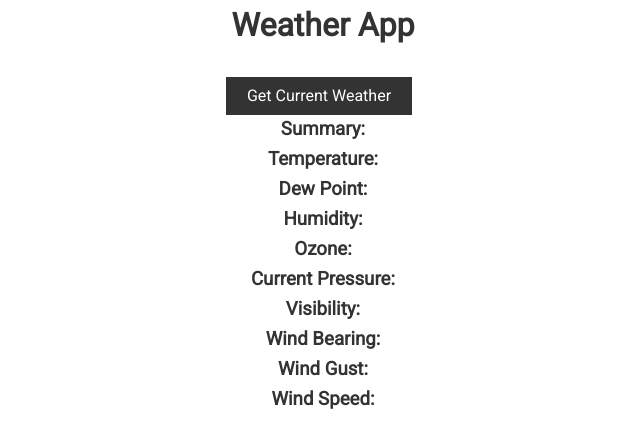
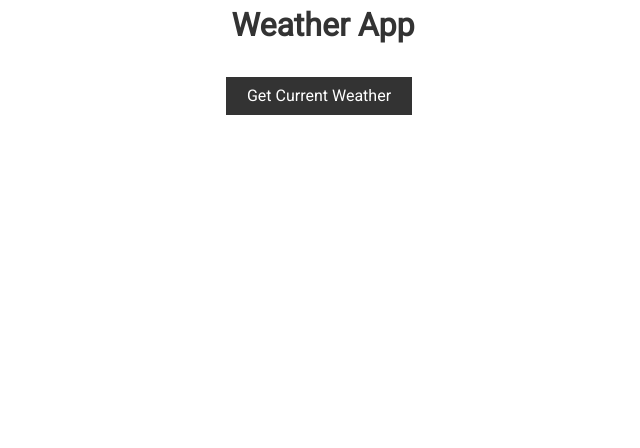
Before and after one commit to abdulahiroble/react-weather-app, a React (Create React App) app: page / in a window 1280 px wide. Shown: the top 448 px of the page, without its empty margins (317-957 px from the left). Built offline with nearby package versions, Linux system fonts and the light colour scheme; no server answers.

Commit message:
Added a spinner and also created a new state which holds the weather description

```diff
--- a/src/App.js
+++ b/src/App.js
@@ -4,29 +4,117 @@ import "./App.css";
 import axios from "axios";
 import Ui from "./components/layout/Ui";
 import Data from "./components/weather-info/Data";
+import Spinner from "./components/layout/Spinner";
 
 class App extends Component {
   state = {
-    weather: []
+    weather: [],
+    loading: false,
+    button: true,
+    message: ""
   };
-  async componentDidMount() {
+
+  showData = async () => {
     this.setState({ loading: true });
     const res = await axios.get(
       "https://cors-anywhere.herokuapp.com/https://api.darksky.net/forecast/c5dd4d4949520c4f85675def7c5a3a41/55.676098,12.568337"
     );
 
-    // Reset state
-    this.setState({ weather: res.data.currently });
+    // Faking API Call Response here
+    setTimeout(() => {
+      this.setState({ loading: false });
+    }, 2000);
 
-    // console.log(res.data);
-  }
+    // Fetching the data after 2 seconds
+    setTimeout(() => {
+      this.setState({ weather: res.data.currently });
+      this.setState({
+        message: [
+          "Summary: ",
+          "Temperature: ",
+          "Dew Point: ",
+          "Humidity: ",
+          "Ozone: ",
+          "Current Pressure: ",
+          "Visibility: ",
+          "Wind Bearing",
+          "Wind Gust: ",
+          "Wind Speed: "
+        ]
+      });
+      //this.setState({ message: "Temperature: " });
+    }, 2000);
+
+    /*     setTimeout(() => {
+      this.setState({ weather: "Summary: " });
+    }, 2000); */
+  };
+
+  /*   messages = () => {
+    setTimeout(() => {
+      this.setState({ message: "Summary: " });
+    }, 2000);
+  };
+ */
+  /*   fetchData = () => {
+    this.setState({ loading: true });
+
+    // Faking API Call here
+    setTimeout(() => {
+      this.setState({ loading: false });
+    }, 2000);
+  }; */
+
   render() {
+    // Destructuring
+    const { weather, loading, message } = this.state;
     return (
       <div className="App">
-        <Ui title="Weather App" button="Get Current Weather" />
-        {/* <Weather weather={this.state.weather} loading={this.state.loading} /> */}
+        {/*         <button onClick={this.showData}>Show Data</button>
+        <div>{this.state.weather.summary}</div> */}
+
+        {/*         <button onClick={this.messages}>Show Data</button>
+        <div>{this.state.message}</div> */}
+
+        {/*         <button onClick={this.fetchData}> Click Here</button>
+        <br />
+        {loading && <Spinner />} */}
+
+        {/*         <button onClick={this.fetchData} disabled={loading}>
+          {loading && <Spinner />}
+          {loading && <span>Loading from server</span>}
+          {loading && <span>Fetch Data from server</span>}
+        </button> */}
+
+        <Ui
+          title="Weather App"
+          button="Get Current Weather"
+          loading={this.fetchData}
+          spinner={loading && <Spinner />}
+          summaryText={message}
+          temperatureText={message}
+          dewPointText={message}
+          humidityText={message}
+          ozoneText={message}
+          currentPressureText={message}
+          visibilityText={message}
+          windBearingText={message}
+          windGustText={message}
+          windSpeedText={message}
+          showData={this.showData}
+          summary={weather.summary}
+          temperature={weather.apparentTemperature}
+          dewPoint={weather.dewPoint}
+          humidity={weather.humidity}
+          ozone={weather.ozone}
+          pressure={weather.pressure}
+          visibility={weather.visibility}
+          windBearing={weather.windBearing}
+          windGust={weather.windGust}
+          windSpeed={weather.windSpeed}
+        />
         <Data
-          summary={this.state.weather.summary}
+        /*           summary={this.state.weather.summary}
           temperature={this.state.weather.apparentTemperature}
           dewpoint={this.state.weather.dewPoint}
           humidity={this.state.weather.humidity}
@@ -35,7 +123,7 @@ class App extends Component {
           visibility={this.state.weather.visibility}
           wind-bearing={this.state.weather.windBearing}
           wind-gust={this.state.weather.windGust}
-          wind-speed={this.state.weather.windSpeed}
+          wind-speed={this.state.weather.windSpeed} */
         />
       </div>
     );
--- /dev/null
+++ b/src/components/layout/Spinner.js
@@ -0,0 +1,14 @@
+import React, { Fragment } from "react";
+import spinner from "./spinner.gif";
+
+const Spinner = () => (
+  <Fragment>
+    <img
+      src={spinner}
+      alt="Loading..."
+      style={{ width: "200", margin: "auto", display: "block" }}
+    />
+  </Fragment>
+);
+
+export default Spinner;
--- a/src/components/layout/Ui.js
+++ b/src/components/layout/Ui.js
@@ -1,4 +1,107 @@
-import React, { Fragment, Component } from "react";
+import React from "react";
+
+const Ui = props => {
+  const {
+    summaryText,
+    temperatureText,
+    dewPointText,
+    humidityText,
+    ozoneText,
+    currentPressureText,
+    visibilityText,
+    windBearingText,
+    windGustText,
+    windSpeedText,
+    spinner,
+    loading,
+    showData,
+    summary,
+    test2,
+    temperature,
+    dewPoint,
+    ozone,
+    pressure,
+    visibility,
+    windBearing,
+    windGust,
+    windSpeed,
+    humidity
+  } = props;
+
+  function myFunc() {
+    return showData;
+  }
+
+  /*   function myFunc2() {
+    return test2;
+  } */
+
+  function myFunction() {
+    return myFunc();
+    // return myFunc2();
+  }
+
+  return (
+    <div className="all-center">
+      <h1>{props.title}</h1>
+      <br />
+      <button className="btn btn-dark" onClick={myFunction()}>
+        {props.button}
+      </button>
+      <br />
+      <div>{spinner}</div>
+      <h3>
+        {summaryText[0]} {summary}
+      </h3>
+      <h3>
+        {temperatureText[1]} {temperature}
+      </h3>
+      <h3>
+        {dewPointText[2]} {dewPoint}
+      </h3>
+      <h3>
+        {humidityText[3]} {humidity}
+      </h3>
+      <h3>
+        {ozoneText[4]} {ozone}
+      </h3>
+      <h3>
+        {currentPressureText[5]} {pressure}
+      </h3>
+      <h3>
+        {visibilityText[6]} {visibility}
+      </h3>
+      <h3>
+        {windBearingText[7]} {windBearing}
+      </h3>
+      <h3>
+        {windGustText[8]} {windGust}
+      </h3>
+      <h3>
+        {windSpeedText[9]} {windSpeed}{" "}
+      </h3>
+      {/*
+      <h3> {windSpeed[8]}</h3> */}
+
+      {/*       <h3>Summary: {summary}</h3>
+      <h3>Temperature: {temperature}</h3>
+      <h3>Dew Point: {dewPoint}</h3>
+      <h3>Ozone: {ozone}</h3>
+      <h3>Pressure: {pressure}</h3>
+      <h3>Visibility: {visibility}</h3>
+      <h3>Wind Bearing: {windBearing}</h3>
+      <h3>Wind Gust: {windGust}</h3>
+      <h3>Wind Speed: {windSpeed}</h3> */}
+      {/* <h3>{text() + summary}</h3> */}
+      {/* <h3>{test}</h3> */}
+    </div>
+  );
+};
+
+export default Ui;
+
+/* import React, { Fragment, Component } from "react";
+import Data from "../weather-info/Data";
 
 export class Ui extends Component {
   render() {
@@ -14,4 +117,4 @@ export class Ui extends Component {
   }
 }
 
-export default Ui;
+export default Ui; */
--- a/src/components/weather-info/Data.js
+++ b/src/components/weather-info/Data.js
@@ -1,10 +1,14 @@
 // data is useritem
 import React from "react";
+import Ui from "../layout/Ui";
 
 const Data = props => {
   return (
     <div>
       <div className="all-center">
+        {/* <h3>Summary: {props.summary}</h3> */}
+      </div>
+      {/*       <div className="all-center">
         <h3>Summary: {props.summary}</h3>
         <h3>Temperature: {props.temperature}</h3>
         <h3>Dew Point: {props.dewpoint}</h3>
@@ -15,7 +19,7 @@ const Data = props => {
         <h3>Wind Bearing: {props.windBearing}</h3>
         <h3>Wind Gust: {props.windGust}</h3>
         <h3>Wind Speed: {props.windSpeed}</h3>
-      </div>
+      </div> */}
     </div>
   );
 };
```
Also changed, not shown: src/components/layout/spinner.gif (added).
